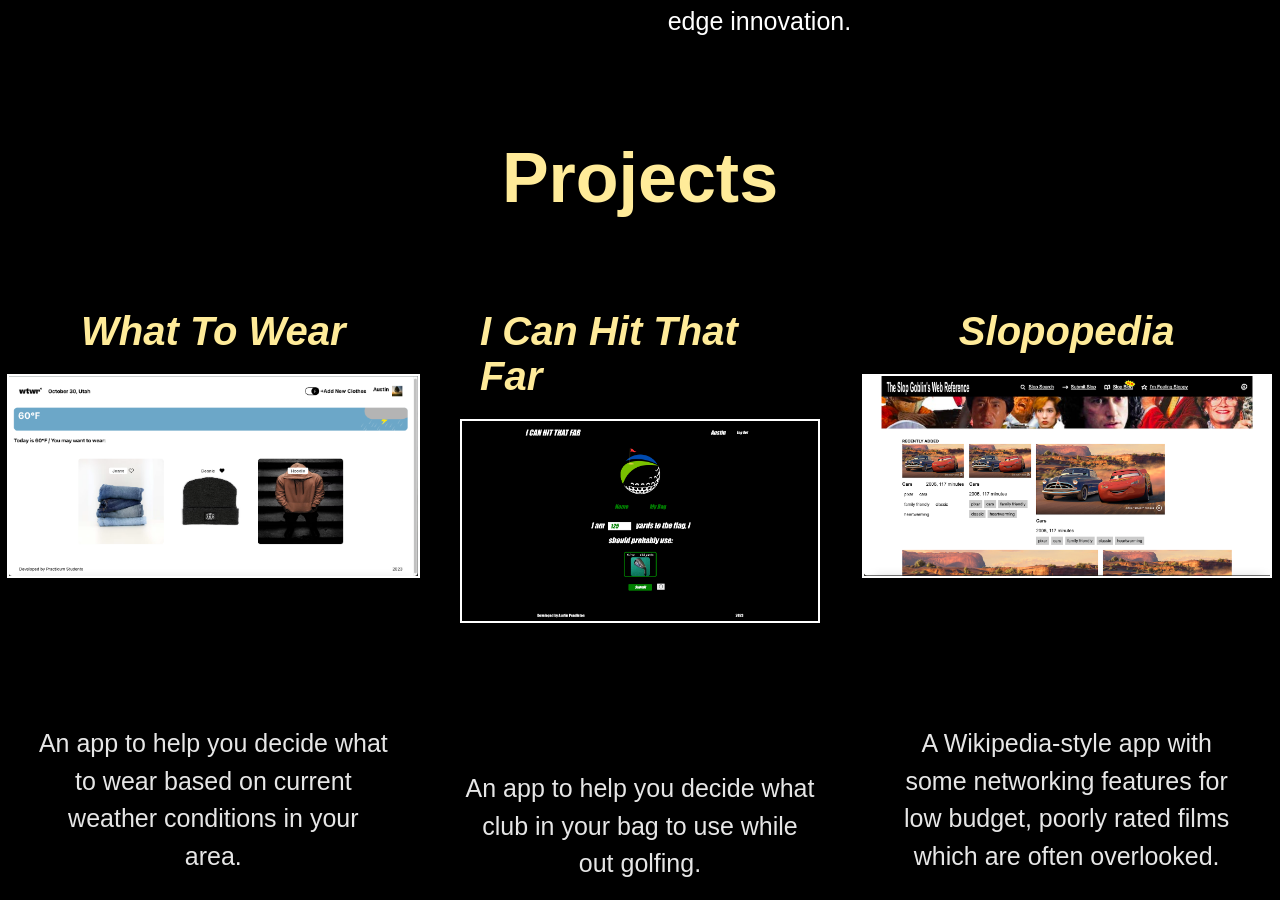
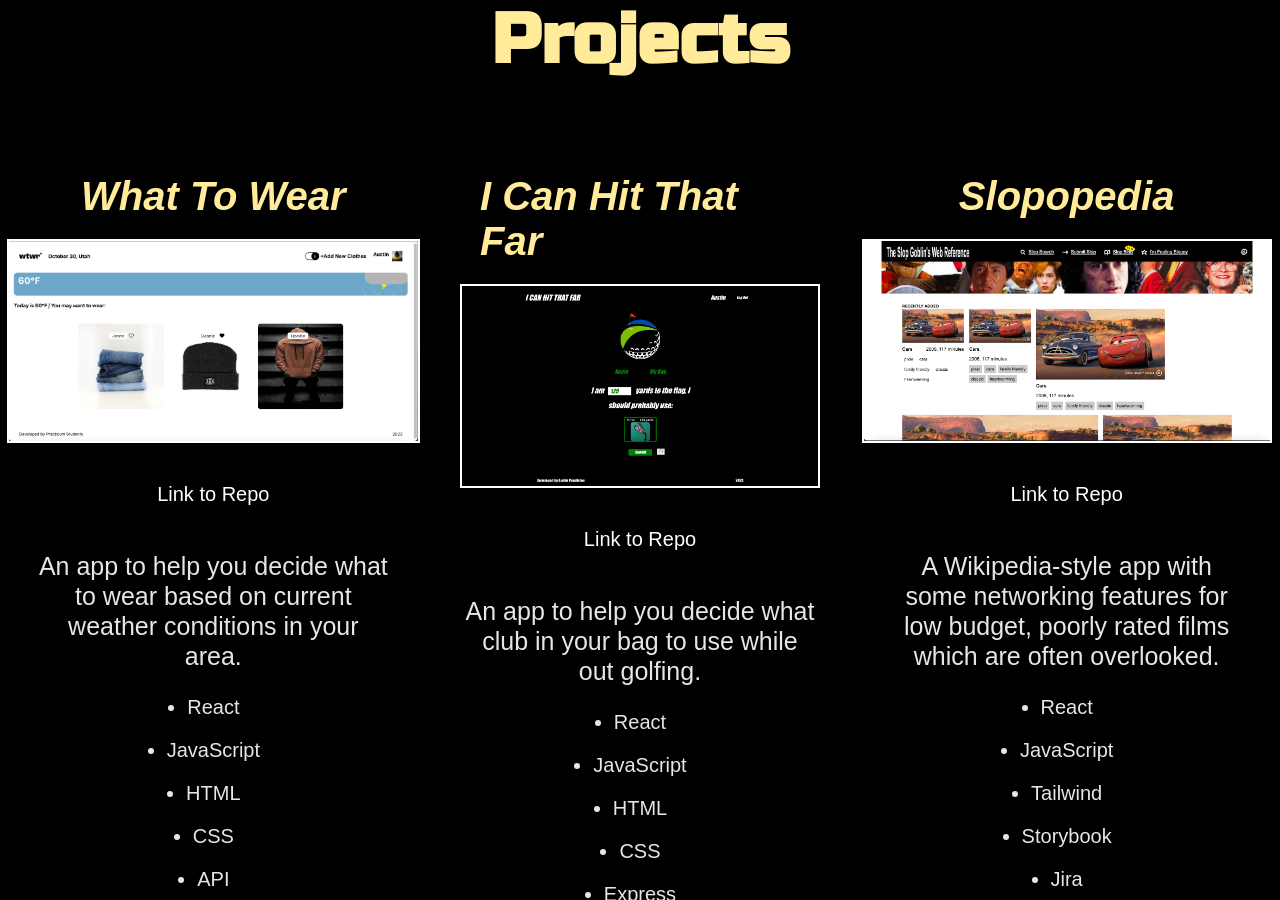
Before and after one commit to austinpendleton/portfolio_se, a React (Create React App) app: page / in a window 1280 px wide. Shown: the part 1900-2800 px from the top of the page. Built offline with nearby package versions, Linux system fonts and the light colour scheme; a web font is replaced by a local one.

Commit message:
Font Changes

```diff
--- a/src/blocks/ContactForm.css
+++ b/src/blocks/ContactForm.css
@@ -1,4 +1,5 @@
 @import url("https://fonts.googleapis.com/css?family=Playfair+Display");
+@import url("https://fonts.googleapis.com/css2?family=Russo+One&display=swap");
 
 form {
   display: grid;
@@ -14,7 +15,7 @@
 .form__title {
   display: flex;
   justify-content: center;
-  font-family: "Playfair-Display", sans-serif;
+  font-family: "Russo One", sans-serif;
   font-size: 70px;
   font-weight: 900;
   color: #ffeb99;
@@ -65,6 +66,8 @@
   background-color: black;
   transition: color 0.3s ease-in-out, box-shadow 0.3s ease-in-out;
   font-family: "Playfair-Display", sans-serif;
+  font-size: 20px;
+  border-color: white;
 }
 .email__button:hover {
   box-shadow: inset 150px 0 0 0 white;
--- a/src/blocks/Header.css
+++ b/src/blocks/Header.css
@@ -9,7 +9,7 @@
   background-size: cover;
   max-height: 140px;
   height: 100vh;
-  position: relative;
+  position: fixed;
   top: 0px;
   left: 0px;
   width: 100%;
--- a/src/blocks/Languages.css
+++ b/src/blocks/Languages.css
@@ -1,4 +1,5 @@
 @import url("https://fonts.googleapis.com/css?family=Playfair+Display");
+@import url("https://fonts.googleapis.com/css2?family=Russo+One&display=swap");
 
 .languages {
   background-color: black;
@@ -13,8 +14,8 @@
   justify-content: center;
 }
 .languages__title-text {
-  font-family: "Playfair-Display", sans-serif;
-  font-size: 50px;
+  font-family: "Russo One", sans-serif;
+  font-size: 70px;
   font-weight: 500;
   color: #ffeb99;
   margin-left: 80px;
--- a/src/blocks/Projects.css
+++ b/src/blocks/Projects.css
@@ -1,4 +1,5 @@
 @import url("https://fonts.googleapis.com/css?family=Playfair+Display");
+@import url("https://fonts.googleapis.com/css2?family=Russo+One&display=swap");
 
 .projects {
   max-height: 2000px;
@@ -14,7 +15,7 @@
 }
 
 .projects__title-text {
-  font-family: "Playfair-Display", sans-serif;
+  font-family: "Russo One", sans-serif;
   font-size: 70px;
   font-weight: 900;
   color: #ffeb99;
@@ -77,7 +78,6 @@
   opacity: 0.9;
   flex-direction: column;
   justify-content: flex-start;
-  margin-top: 50px;
 }
 
 .projects__wtwr-paragraph-text,
@@ -85,7 +85,7 @@
 .projects__slop-paragraph-text {
   font-family: "Playfair-Display", sans-serif;
   font-size: 25px;
-  line-height: 1.5;
+  line-height: 1.2;
   color: white;
   max-width: 750px;
   text-align: center;
@@ -106,6 +106,13 @@
 .wtwr__list-item,
 .golf__list-item,
 .slop__list-item {
+  font-family: "Playfair-Display", sans-serif;
+  font-size: 20px;
+  color: white;
+  margin-bottom: 20px;
+  width: max-content;
+}
+.repo__link {
   font-family: "Playfair-Display", sans-serif;
   font-size: 20px;
   color: white;
--- a/src/components/Footer.js
+++ b/src/components/Footer.js
@@ -4,7 +4,7 @@
   return (
     <footer className="footer">
       <div>Developed by Austin Pendleton</div>
-      <div>2023</div>
+      <div>2024</div>
     </footer>
   );
 };
--- a/src/components/Projects.js
+++ b/src/components/Projects.js
@@ -48,7 +48,6 @@
               <li className="golf__list-item">HTML</li>
               <li className="golf__list-item">CSS</li>
               <li className="golf__list-item">Express</li>
-              <li className="golf__list-item">Google Cloud</li>
             </ul>
           </div>
         </div>
```
